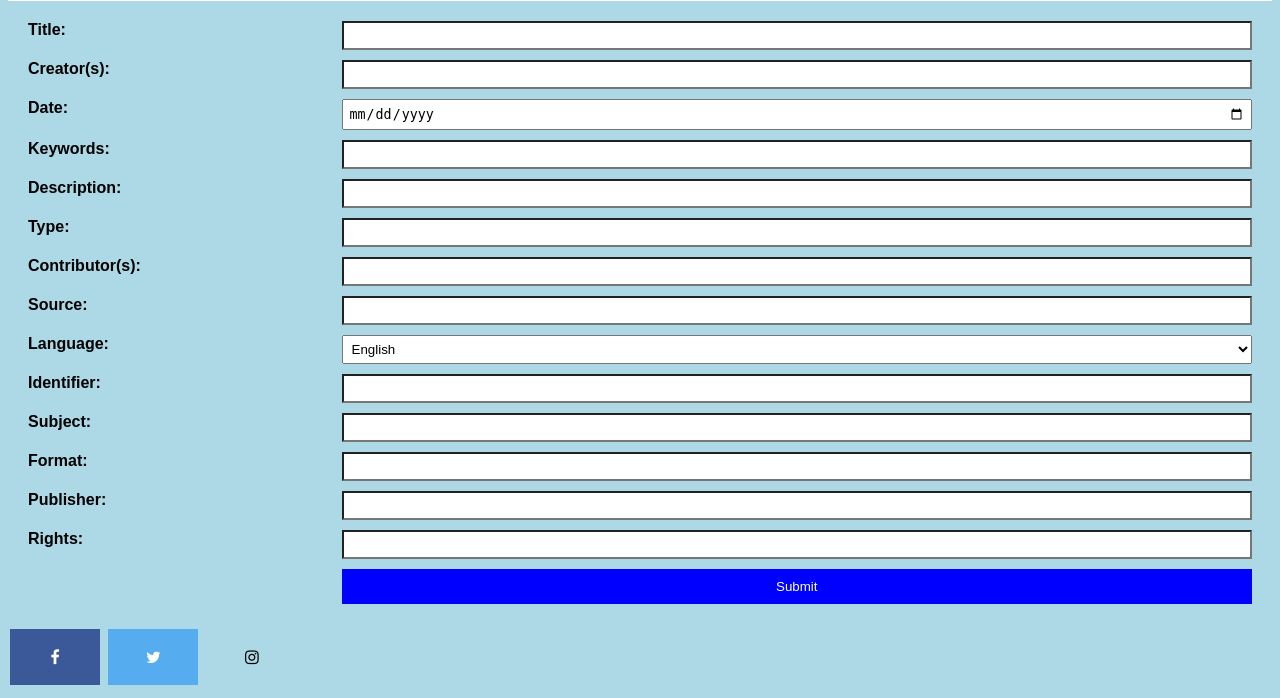
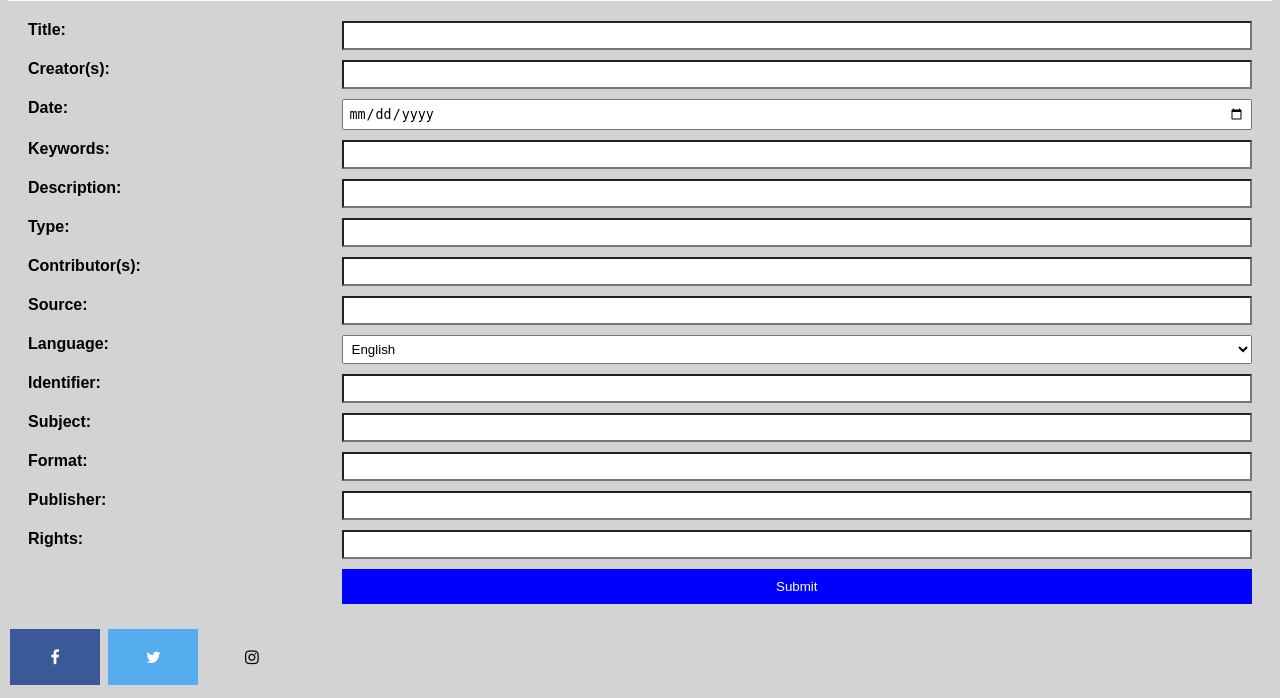
Before and after one commit to toancao1/capstone, a PHP site: page /catalogue.html in a window 1280 px wide. Shown: the part 399-1097 px from the top of the page. Run offline with PHP 8.4, Linux system fonts and the light colour scheme.

Commit message:
Update catalogue.css

```diff
--- a/catalogue.css
+++ b/catalogue.css
@@ -1,6 +1,6 @@
     /* Add some style to the page */
 body {
-        background-color: lightblue;
+        background-color: lightgray;
         font-family: Arial, sans-serif;
 }
 
```
